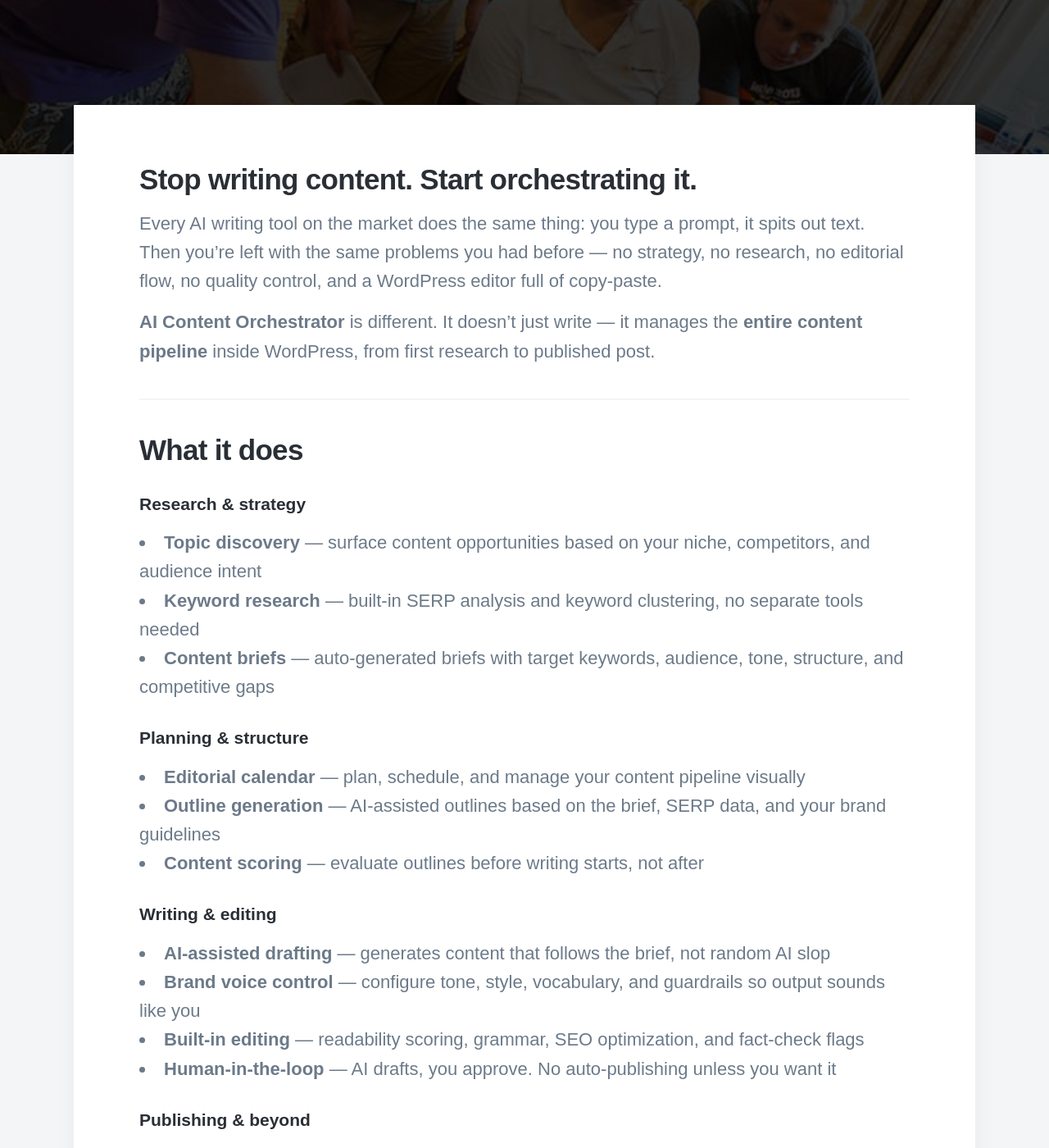
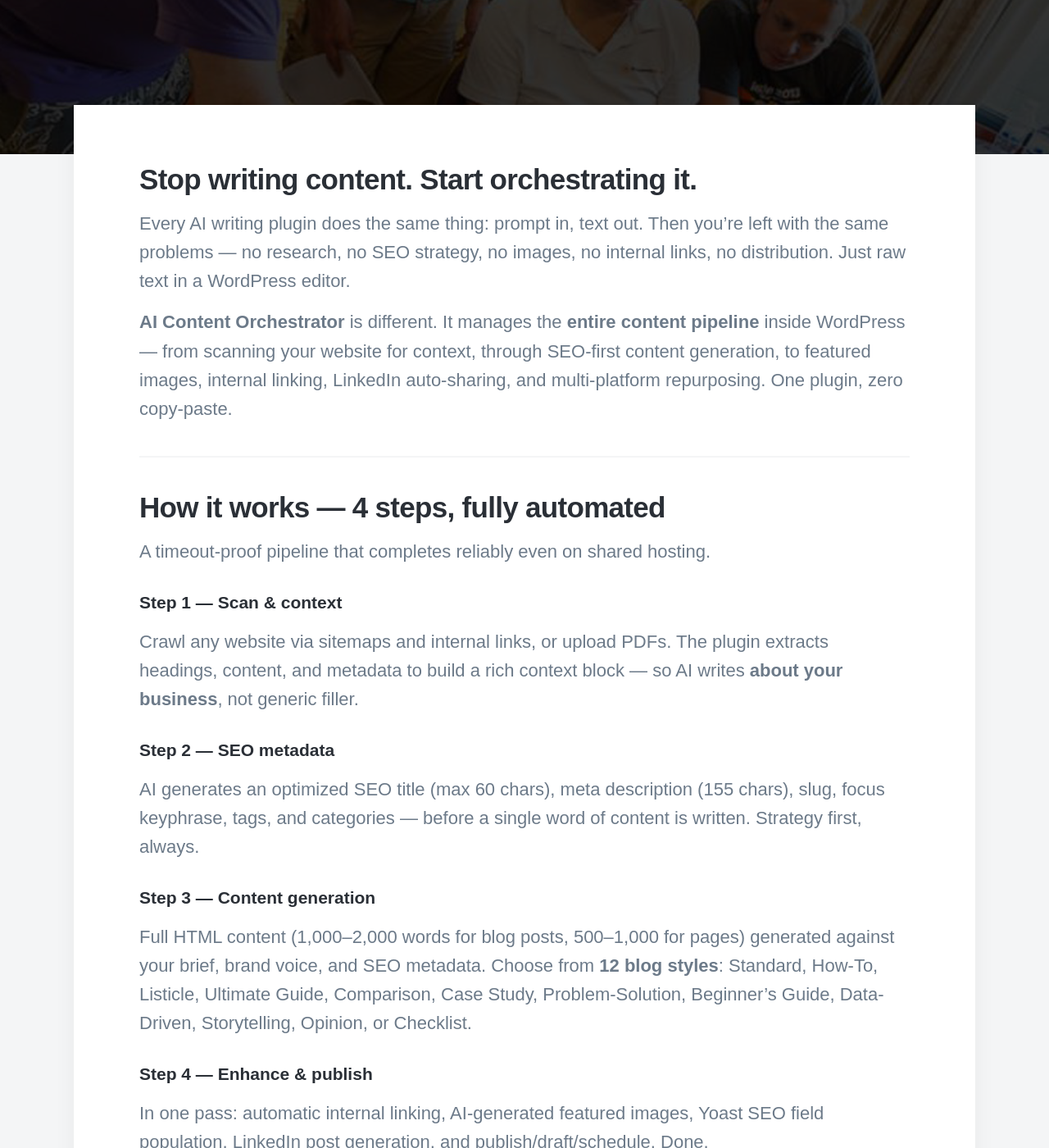
Before and after one commit to raybogman/raybogman.github.io, a Jekyll site: the page built from _pages/ai-content-orchestrator.md, in a window 1280 px wide and 1400 px high, scrolled down 427 px. Shown: the whole window at 82% size. Built offline with Jekyll 4.4.1, drawn with Linux system fonts in a browser that asks for light colours; nearby versions of some CDN libraries; some web fonts are replaced; some of the changed text lies outside the part shown.

Commit message:
feat: rewrite AI Content Orchestrator page with real plugin features (v2.0.9)
Rewrote product landing page based on full codebase scan:
- 4-step timeout-proof pipeline architecture
- Dual AI: Claude (Sonnet/Opus/Haiku 4.x) + OpenAI (GPT-4o/4.1)
- Website scanner + PDF library for context
- Competitor gap analysis + automatic internal linking
- AI featured images (DALL-E 3 / Ideogram) with title overlay
- LinkedIn OAuth auto-share + content repurposing (email/X/IG/Pinterest)
- 12 blog styles, bulk creation, scheduling, approval queue
- Thrive Architect + Yoast SEO integration
- Content refresh for existing posts

Also updated:
- /products/ hub page with accurate description
- llms.txt — added Products section with full plugin description
- Person JSON-LD — added WordPress/content/SEO expertise

Co-Authored-By: Claude Opus 4.6 (1M context) <noreply@anthropic.com>

```diff
--- a/_includes/json-ld-person.html
+++ b/_includes/json-ld-person.html
@@ -77,7 +77,10 @@
     "GDPR Compliance",
     "Technology Strategy",
     "Team Building",
-    "Technical Leadership"
+    "Technical Leadership",
+    "WordPress Plugin Development",
+    "Content Orchestration",
+    "SEO Automation"
   ],
   "alumniOf": [
     {
--- a/_pages/ai-content-orchestrator.md
+++ b/_pages/ai-content-orchestrator.md
@@ -1,51 +1,131 @@
 ---
 title: AI Content Orchestrator
 subtitle: The complete content pipeline for WordPress
-description: 'AI Content Orchestrator is a WordPress plugin that manages the entire content journey — from research and strategy to writing, editing, and publication. Not just another AI writer.'
+description: 'AI Content Orchestrator — end-to-end AI content pipeline for WordPress. Website scanning, SEO, featured images, LinkedIn auto-share, Yoast integration. Supports Claude and OpenAI.'
 featured_image: /assets/images/raybogman-consultant.jpg
 permalink: /products/ai-content-orchestrator/
 ---
 
 ## Stop writing content. Start orchestrating it.
 
-Every AI writing tool on the market does the same thing: you type a prompt, it spits out text. Then you're left with the same problems you had before — no strategy, no research, no editorial flow, no quality control, and a WordPress editor full of copy-paste.
+Every AI writing plugin does the same thing: prompt in, text out. Then you're left with the same problems — no research, no SEO strategy, no images, no internal links, no distribution. Just raw text in a WordPress editor.
 
-**AI Content Orchestrator** is different. It doesn't just write — it manages the **entire content pipeline** inside WordPress, from first research to published post.
+**AI Content Orchestrator** is different. It manages the **entire content pipeline** inside WordPress — from scanning your website for context, through SEO-first content generation, to featured images, internal linking, LinkedIn auto-sharing, and multi-platform repurposing. One plugin, zero copy-paste.
 
 ---
 
-## What it does
+## How it works — 4 steps, fully automated
 
-### Research & strategy
-- **Topic discovery** — surface content opportunities based on your niche, competitors, and audience intent
-- **Keyword research** — built-in SERP analysis and keyword clustering, no separate tools needed
-- **Content briefs** — auto-generated briefs with target keywords, audience, tone, structure, and competitive gaps
+A timeout-proof pipeline that completes reliably even on shared hosting.
 
-### Planning & structure
-- **Editorial calendar** — plan, schedule, and manage your content pipeline visually
-- **Outline generation** — AI-assisted outlines based on the brief, SERP data, and your brand guidelines
-- **Content scoring** — evaluate outlines before writing starts, not after
+### Step 1 — Scan & context
+Crawl any website via sitemaps and internal links, or upload PDFs. The plugin extracts headings, content, and metadata to build a rich context block — so AI writes **about your business**, not generic filler.
 
-### Writing & editing
-- **AI-assisted drafting** — generates content that follows the brief, not random AI slop
-- **Brand voice control** — configure tone, style, vocabulary, and guardrails so output sounds like you
-- **Built-in editing** — readability scoring, grammar, SEO optimization, and fact-check flags
-- **Human-in-the-loop** — AI drafts, you approve. No auto-publishing unless you want it
+### Step 2 — SEO metadata
+AI generates an optimized SEO title (max 60 chars), meta description (155 chars), slug, focus keyphrase, tags, and categories — before a single word of content is written. Strategy first, always.
 
-### Publishing & beyond
-- **Direct to WordPress** — posts, pages, custom post types. No copy-paste
-- **Scheduled publishing** — set it and forget it, or drip content on a cadence
-- **Performance tracking** — see what's working after publication, feed insights back into the next brief
-- **Bulk operations** — orchestrate 10 or 100 pieces at once with the same quality controls
+### Step 3 — Content generation
+Full HTML content (1,000–2,000 words for blog posts, 500–1,000 for pages) generated against your brief, brand voice, and SEO metadata. Choose from **12 blog styles**: Standard, How-To, Listicle, Ultimate Guide, Comparison, Case Study, Problem-Solution, Beginner's Guide, Data-Driven, Storytelling, Opinion, or Checklist.
+
+### Step 4 — Enhance & publish
+In one pass: automatic internal linking, AI-generated featured images, Yoast SEO field population, LinkedIn post generation, and publish/draft/schedule. Done.
+
+---
+
+## What's inside
+
+### Dual AI — Claude + OpenAI
+Switch between providers anytime. No lock-in.
+
+- **Claude** — Sonnet 4.6, Opus 4.6, Haiku 4.5
+- **OpenAI** — GPT-4o, GPT-4o Mini, GPT-4 Turbo, GPT-4.1, GPT-4.1 Mini, GPT-4.1 Nano
+- One-click API key validation for both providers
+- Configurable token budgets per task (metadata, content, repurposing)
+
+### Website scanner + PDF library
+- Crawl any public website — extracts headings, paragraphs, metadata from up to 25 pages
+- Smart URL prioritization (services, about, blog pages first)
+- Save frequently-used URLs for one-click reuse
+- Upload PDFs (up to 100MB) — auto-extract text, reuse across future generations
+- Configurable scan limits, context length, and timeout
+
+### SEO engine
+- **Competitor gap analysis** — AI analyzes top-ranking content, identifies 2–3 gaps, feeds them into your generation
+- **Automatic internal linking** — scans published posts, scores by keyword relevance, inserts 3–5 contextual links with smart anchor text (multi-word phrases, never single words)
+- **Link placement options** — inline only, "Related articles" section, or both (adaptive split by content length)
+- **Yoast SEO integration** — auto-populates title, meta description, and focus keyphrase when Yoast is active
+- **Focus keyphrase alignment** — AI aligns generated content with your chosen keywords
+
+### AI-generated featured images
+- **DALL-E 3** (OpenAI) or **Ideogram** — choose your provider
+- 4 AI-generated options per post — pick your favourite from a visual grid
+- **Title overlay** — composite your blog title onto a base image with custom fonts, colors, and two-line auto-fit layout
+- Upload custom bold/italic fonts (TTF, OTF, WOFF)
+- Regenerate overlay text without regenerating the post
+
+### LinkedIn auto-share
+- **OAuth 2.0** — secure authentication, no passwords
+- AI generates a native LinkedIn post (1,000–1,300 chars) with hook, insights, and CTA
+- Auto-share on publish, or share manually from the dashboard
+- Edit and regenerate LinkedIn commentary before posting
+- Toggle per-post — share some posts, skip others
+
+### Content repurposing
+Generate ready-to-use versions from any blog post, one click each:
+
+- **Email newsletter** — 150–250 word summary with CTA
+- **X / Twitter thread** — 5–8 numbered tweets with hook and hashtags
+- **Instagram caption** — 150–300 words with emojis and 15–20 hashtags
+- **Pinterest pin** — 100–200 words, optimized for Pinterest search
+
+### Bulk content creation
+- Queue multiple posts with topics, styles, and dates
+- **AI topic suggestions** — enter a seed keyword, get 5 ideas with recommended blog style
+- **Auto-fill dates** — based on your publishing schedule (daily, every 2–3 days, weekly, bi-weekly, monthly)
+- Generate all sequentially with live progress tracking
+- Skip weekends toggle, configurable publish time
+
+### Scheduled publishing + approval queue
+- **Draft + schedule** — posts saved for human review before going live
+- **Visual timeline** — see all scheduled content with status indicators (green = scheduled, yellow = pending approval)
+- Countdown timers, LinkedIn sharing indicators
+- Approve, reschedule, or delete from the queue
+- WordPress cron-based publishing with rate-limited catch-up (max one per minute)
+
+### Content refresh
+- Select any published post — AI analyzes for thin content, missing FAQ, missing internal links, outdated information
+- Intelligent rewriting preserves URL and SEO value
+- Automatic internal link addition on refresh
+- Dashboard shows stale content (older than 6 months) needing attention
+
+### Thrive Architect integration
+- Toggle between WordPress (standard) or Thrive Architect output format
+- AI HTML auto-converted to Thrive TCB2 markup with proper block wrapping
+- Auto-inject your saved Thrive **Table of Contents** and **CTA templates**
+- Template CSS injected into post custom styles
+- Auto-generated heading IDs for TOC linking
+
+### Brand voice control
+- **Project Vision** — baseline instructions applied to every generation
+- Ensures consistent tone, style, vocabulary, and guardrails across all content
+- Works with both Claude and OpenAI
+
+### Dashboard
+- Total posts generated, monthly count, scheduled items
+- Top performing posts (by engagement)
+- Stale content needing refresh
+- Quick action buttons for common tasks
+- Real-time progress logging with downloadable log files
 
 ---
 
 ## Who it's for
 
-- **Content teams** tired of duct-taping 6 different tools together (keyword tool + AI writer + Grammarly + Google Docs + WordPress + spreadsheet)
-- **Solo founders and marketers** who need to ship quality content consistently without hiring a team
-- **Agencies** managing content for multiple client sites from one dashboard
-- **SEO professionals** who want AI leverage without sacrificing strategy and quality
+- **Content teams** done duct-taping 6 tools together (keyword tool + AI writer + Grammarly + Google Docs + WordPress + spreadsheet)
+- **Solo founders and marketers** who need consistent quality content without a full team
+- **Agencies** managing content across multiple client sites
+- **SEO professionals** who want AI leverage without sacrificing strategy
+- **Thrive Architect users** who want AI content that works natively in their builder
 
 ---
 
@@ -53,73 +133,74 @@ Every AI writing tool on the market does the same thing: you type a prompt, it s
 
 | Most AI writers | AI Content Orchestrator |
 |---|---|
-| Prompt in, text out | Full pipeline: research → brief → outline → write → edit → publish |
-| Generic output | Brand voice + brief-driven drafting |
-| Separate tools for keywords, editing, scheduling | All-in-one, inside WordPress |
-| No quality control | Content scoring + human-in-the-loop approval |
-| One post at a time | Bulk orchestration with consistent quality |
+| Prompt in, text out | Full pipeline: scan → SEO → write → images → link → share → publish |
+| One AI provider, locked in | Dual AI: Claude + OpenAI, switch anytime |
+| No context about your business | Website scanner + PDF library for real context |
+| Manual internal linking | Automatic smart linking with keyword scoring |
+| No images | DALL-E 3 / Ideogram + title overlay with custom fonts |
+| No distribution | LinkedIn auto-share + email / X / Instagram / Pinterest repurposing |
+| Timeouts on shared hosting | 4-step pipeline, timeout-proof architecture |
+| One post at a time | Bulk queue with scheduling, approval, and visual timeline |
+| Write-and-forget | Content refresh with stale-detection and smart rewriting |
+
+---
+
+## Technical details
+
+- **WordPress** 5.8 – 6.7+ (tested up to 6.7)
+- **PHP** 7.4+
+- **No external libraries** — pure PHP + jQuery, lightweight
+- **No custom database tables** — uses standard WordPress options and post meta
+- **Security** — nonce verification, capability checks, input sanitization, output escaping, prepared SQL, wp_kses_post on all AI output
+- **i18n ready** — full translation support
 
 ---
 
 ## Pricing
 
-<div class="pricing" markdown="0">
-<div class="contact-actions">
+<div class="contact-actions" markdown="0">
   <a href="https://raybogman.lemonsqueezy.com/checkout/buy/e147e6d6-2622-4a8a-9110-458884c221c4" class="lemonsqueezy-button button button--large">
-    <i class="fas fa-user"></i> Personal — 1 site
-  </a>
-  <a href="https://raybogman.lemonsqueezy.com/checkout/buy/e147e6d6-2622-4a8a-9110-458884c221c4" class="lemonsqueezy-button button button--large">
-    <i class="fas fa-building"></i> Business — 3 sites
-  </a>
-  <a href="https://raybogman.lemonsqueezy.com/checkout/buy/e147e6d6-2622-4a8a-9110-458884c221c4" class="lemonsqueezy-button button button--large">
-    <i class="fas fa-rocket"></i> Agency — unlimited sites
+    <i class="fas fa-rocket"></i> Get AI Content Orchestrator
   </a>
 </div>
-</div>
 
-All plans include updates and support. Annual subscription. 14-day money-back guarantee.
-
-Pricing will be announced soon. [Join the early-access list](#early-access) to get notified and lock in launch pricing.
+Pricing details coming soon. You only pay for the plugin — AI costs (Claude / OpenAI API usage) are paid directly to your chosen provider. Typical cost per post: **$0.02–$0.10** for text + **$0.04** for a DALL-E 3 featured image.
 
 ---
 
 ## FAQ
 
 ### Is this just another AI writing plugin?
-No. Most AI plugins start and end at "generate text." AI Content Orchestrator manages the full pipeline — research, briefs, outlines, drafting, editing, and publishing — so every piece has strategy behind it before a single word is written.
+No. Most AI plugins stop at "generate text." AI Content Orchestrator manages the full pipeline — website scanning, SEO metadata, content generation, featured images, internal linking, LinkedIn sharing, and multi-platform repurposing. Every piece has strategy behind it before a single word is written.
 
-### Which AI models does it use?
-It's model-flexible — works with leading AI providers so you're never locked into a single vendor. You choose the model that fits your quality and cost needs.
+### Which AI models does it support?
+Both Claude (Anthropic) and OpenAI — switch anytime. Claude: Sonnet 4.6, Opus 4.6, Haiku 4.5. OpenAI: GPT-4o, GPT-4o Mini, GPT-4 Turbo, GPT-4.1, GPT-4.1 Mini, GPT-4.1 Nano.
 
-### Does it auto-publish content?
-Only if you want it to. By default, every piece goes through a human-in-the-loop approval step before publishing. You control the level of automation.
+### Does it work on shared hosting?
+Yes. The 4-step pipeline architecture ensures each step completes within 30–60 second server timeouts. No 504 errors, even on budget hosting.
 
-### Does it work with any WordPress theme?
-Yes. It outputs standard WordPress posts, pages, and custom post types. Your theme handles the frontend — AI Content Orchestrator handles the pipeline.
+### Does it auto-publish?
+Only if you choose to. Default workflow: AI generates → you review as draft → approve → publish. Scheduled content goes through a human-in-the-loop approval queue.
+
+### Does it work with Yoast SEO?
+Yes. When Yoast is installed, AI Content Orchestrator auto-populates the SEO title, meta description, and focus keyphrase fields. Works without Yoast too — metadata is always generated.
+
+### Does it work with Thrive Architect?
+Yes. Toggle "Thrive Architect" output format and AI-generated HTML is auto-converted to Thrive-compatible TCB2 markup. Optionally injects your saved Thrive Table of Contents and CTA templates.
 
 ### Can I use it for client sites?
-Yes. The Business and Agency plans support multiple sites. Manage all content from one dashboard.
+Yes. The plugin works on any WordPress installation. Install it on each client site or manage from a multisite.
 
-### What if I already use Yoast / RankMath / other SEO plugins?
-They complement each other. AI Content Orchestrator handles the content pipeline; your SEO plugin handles on-page optimization, schema, sitemaps, etc.
+### How much does AI usage cost?
+You pay AI providers directly. Typical per-post cost: $0.02–$0.10 for text generation (varies by model and content length), plus $0.04 per DALL-E 3 featured image. No hidden markup.
 
----
-
-<a name="early-access"></a>
-## Get early access
-
-AI Content Orchestrator is launching soon. Join the list to get notified, early-access pricing, and a first look.
-
-<div class="contact-actions" markdown="0">
-  <a href="mailto:hello@raybogman.com?subject=AI%20Content%20Orchestrator%20—%20Early%20Access" class="button button--large">
-    <i class="fas fa-envelope"></i> Join early-access list
-  </a>
-</div>
+### What's the difference between this and AI Content Creator?
+AI Content Orchestrator is the successor to AI Content Creator. It includes a built-in migration path — detects the old plugin, imports settings, and offers one-click deactivation.
 
 ---
 
 ### Built by Ray Bogman
 
-25+ years in tech, ex-Adobe Head of Commerce Customer Engineering, AWS Certified AI Practitioner, Oxford AI Programme alumnus, and currently Head of Innovation at Alumio. This plugin is built from real experience with content at enterprise scale — not from a weekend hackathon. [Learn more about Ray →](/about/)
+25+ years in tech, ex-Adobe Head of Commerce Customer Engineering, AWS Certified AI Practitioner, Oxford AI Programme alumnus, and currently Head of Innovation at Alumio. This plugin is built from real experience with content at enterprise scale. [Learn more about Ray →](/about/)
 
 {% include reviews.html %}
```
Also changed, not shown: _pages/products.md (+2 -2 lines), llms.txt (+9 -4 lines).
